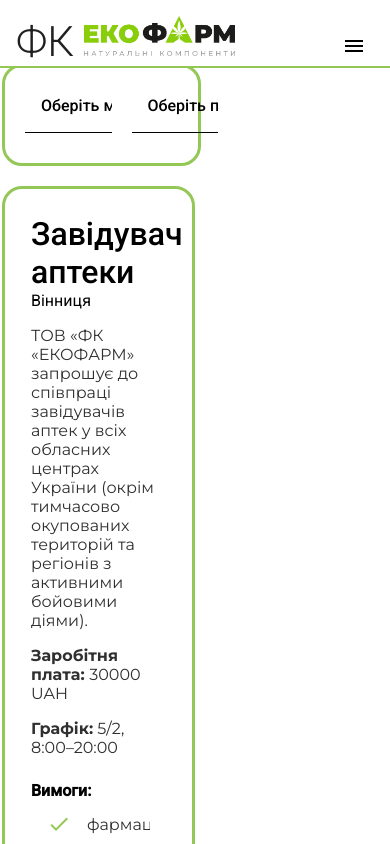
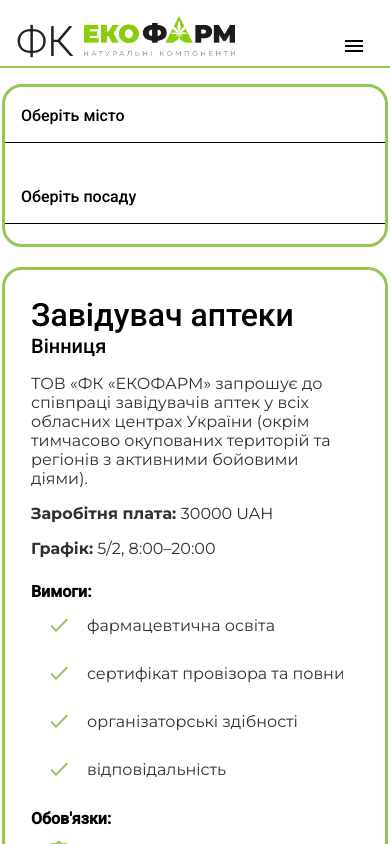
Before and after one commit to lowtab777/ecofarm-website, an Angular app: page /vacancies in a window 390 px wide. Shown: the top 844 px of the page. Built offline with nearby package versions, Linux system fonts and the light colour scheme.

Commit message:
fixed mobile version for vacancie tab

```diff
--- a/src/app/components/vacancies-card/vacancies-card.component.html
+++ b/src/app/components/vacancies-card/vacancies-card.component.html
@@ -51,7 +51,7 @@
         <mat-icon>phone</mat-icon>
         <p>
           За детальною інформацією телефонуйте:
-          <strong>+380 97 889 72 62</strong>
+          <br><strong>+380 97 889 72 62</strong>
         </p>
       </div>
 
--- a/src/app/components/vacancies-card/vacancies-card.component.scss
+++ b/src/app/components/vacancies-card/vacancies-card.component.scss
@@ -21,6 +21,11 @@
 
 .mat-card-title {
   font-size: 32px;
+  font-weight: 500;
+}
+
+.mat-card-subtitle {
+  font-size: 20px;
   font-weight: 500;
 }
 
@@ -72,3 +77,9 @@
     box-shadow: 0 2px 6px rgba(0, 0, 0, 0.3);
   }
 }
+
+@media (max-width: 600px) {
+  .phone-number mat-icon {
+    font-size: 20px;
+  }
+}
--- a/src/app/components/vacancies-page/vacancies-page.component.scss
+++ b/src/app/components/vacancies-page/vacancies-page.component.scss
@@ -1,7 +1,9 @@
-.vacancie-page-wrap{
+.vacancie-page-wrap {
   display: flex;
   width: 100%;
   height: 100%;
+  justify-content: center;
+  align-items: flex-start;
   flex-direction: column;
   gap: 20px;
 }
@@ -17,3 +19,23 @@
 .vacancie-filter {
   width: 50%;
 }
+
+@media (max-width: 600px) {
+  .vacancie-page-wrap {
+    gap: 0px;
+  }
+
+  .vacancies-list {
+    margin: 0 auto;
+    width: 100%;
+    height: 100%;
+  }
+
+  .vacancie-filter {
+    display: flex;
+    width: 98.5%;
+    margin: 20px 0px;
+    flex-direction: column;
+    align-items: stretch;
+  }
+}
--- a/src/app/features/filter/ecofarm-vacancie-filter/ecofarm-vacancie-filter.component.scss
+++ b/src/app/features/filter/ecofarm-vacancie-filter/ecofarm-vacancie-filter.component.scss
@@ -6,7 +6,7 @@
   height: 100%;
   border-radius: 20px;
   border: 3px solid #93c756;
-
+  margin-right: 20px;
   //padding: 10px 20px;
 }
 
@@ -20,15 +20,26 @@
   height: 100%;
   gap: 20px;
 
-  margin: 10px 20px;
+  //margin: 10px 20px;
 
   font-weight: 500;
-
 }
 
 .city-filter {
-
-  input{
+  input {
     font-weight: 400;
   }
 }
+
+.vacancie-filter-wrap .mat-mdc-form-field,
+.vacancie-filter-wrap .mat-form-field{
+  width: 100%;
+}
+
+@media (max-width: 1200px)  {
+  .filter-form {
+    //margin: 0;
+    flex-direction: column;
+    gap: 5px;
+  }
+}
```
Lines whose indentation alone changed are shown as unchanged.
